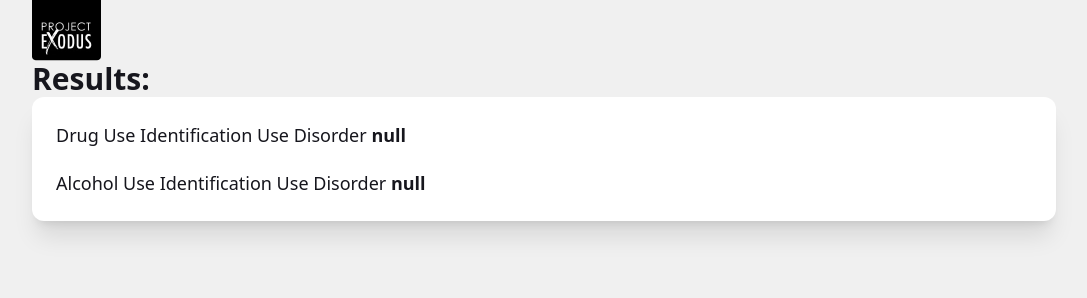
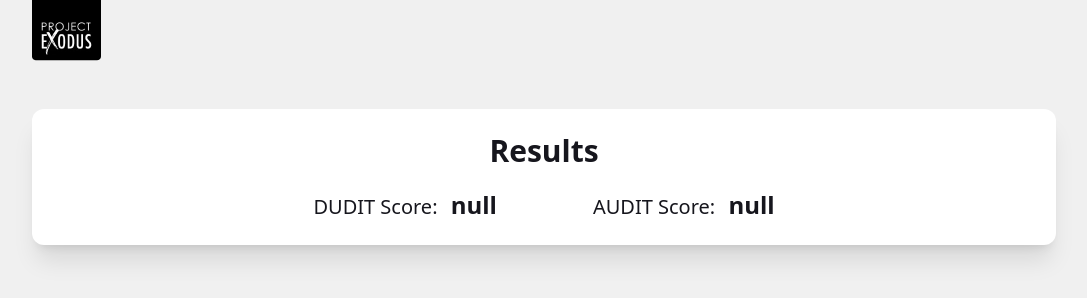
Before and after one commit to Mx-Crvr/audit_dudit, a website: page dist/results.html in a window 1280 px wide. Shown: the whole page, without its empty margins (96-1183 px from the left). Drawn offline with Linux system fonts and the light colour scheme.

Commit message:
style results page

```diff
--- a/dist/results.html
+++ b/dist/results.html
@@ -12,11 +12,14 @@
     <img src="../src/imgs/pex-logo.webp" alt="PEx Logo">
   </header>
 
-  <main class="max-w-5xl mx-auto text-lg mb-12">
-    <h1 class="text-3xl font-semibold">Results:</h1>
+  <main class="max-w-5xl mx-auto text-xl my-12">
     <div class="container bg-[#fff] p-6 shadow-xl rounded-xl flex flex-col gap-5">
-      <p>Drug Use Identification Use Disorder <span id="d_score" class="font-semibold text-lg"></span></p>
-      <p>Alcohol Use Identification Use Disorder <span id="a_score" class="font-semibold text-lg"></span></p>
+      <h1 class="text-3xl font-semibold text-center">Results</h1>
+      <div class="results flex justify-center items-center gap-24">
+        <p>DUDIT Score: <span id="d_score" class="font-semibold text-2xl ml-2"></span></p>
+        <p>AUDIT Score: <span id="a_score" class="font-semibold text-2xl ml-2"></span></p>
+      </div>
+
     </div>
   </main>
 </body>
```
Also changed, not shown: dist/main.css.
